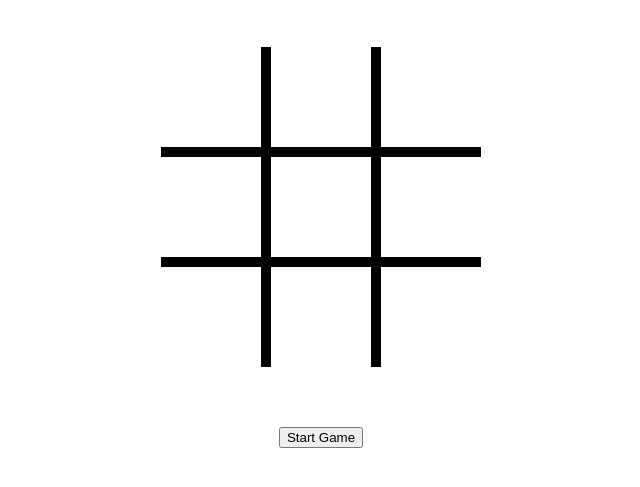
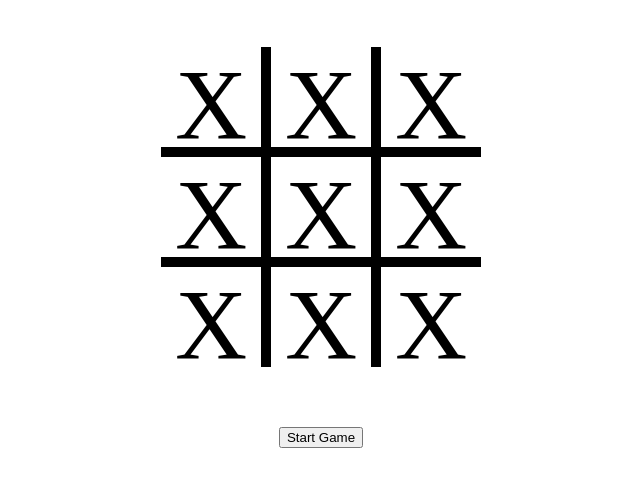
Before and after one commit to bernardogarza/tic-tac-toe, a plain HTML site: page index.html in a window 1280 px wide. Shown: the part 147-634 px from the top of the page, without its empty margins (319-959 px from the left). Drawn offline with Linux system fonts and the light colour scheme.

Commit message:
working on the marks

```diff
--- a/index.html
+++ b/index.html
@@ -10,15 +10,15 @@
 <body>
     <div id="container">
         <h1>Tic Tac Toe</h1>
-        <div class="s border-bottom" id="s0"></div>
-        <div class="s border-bottom border-left" id="s1"></div>
-        <div class="s border-bottom border-left" id="s2"></div>
-        <div class="s border-bottom" id="s3"></div>
-        <div class="s border-bottom border-left" id="s4"></div>
-        <div class="s border-bottom border-left" id="s5"></div>
-        <div class="s" id="s6"></div>
-        <div class="s border-left" id="s7"></div>
-        <div class="s border-left" id="s8"></div>
+        <div class="s border-bottom" id="0"></div>
+        <div class="s border-bottom border-left" id="1"></div>
+        <div class="s border-bottom border-left" id="2"></div>
+        <div class="s border-bottom" id="3"></div>
+        <div class="s border-bottom border-left" id="4"></div>
+        <div class="s border-bottom border-left" id="5"></div>
+        <div class="s" id="6"></div>
+        <div class="s border-left" id="7"></div>
+        <div class="s border-left" id="8"></div>
         <button id="start-game">Start Game</button>
     </div>
     <script src="script.js"></script>
--- a/script.js
+++ b/script.js
@@ -8,3 +8,18 @@ const winningArray = [
     [0, 4, 8],
     [6, 4, 2]
 ]
+
+let boardGame = Array.from(document.querySelectorAll('.s'));
+
+let startGame = document.getElementById('start-game');
+startGame.addEventListener('click', ()=> {
+    startGame.style.display = 'none';
+});
+
+let player1 = square => {
+    square.innerHTML = 'X';
+}
+
+boardGame.forEach((square) => {
+    square.addEventListener('click', player1(square));
+});
```
